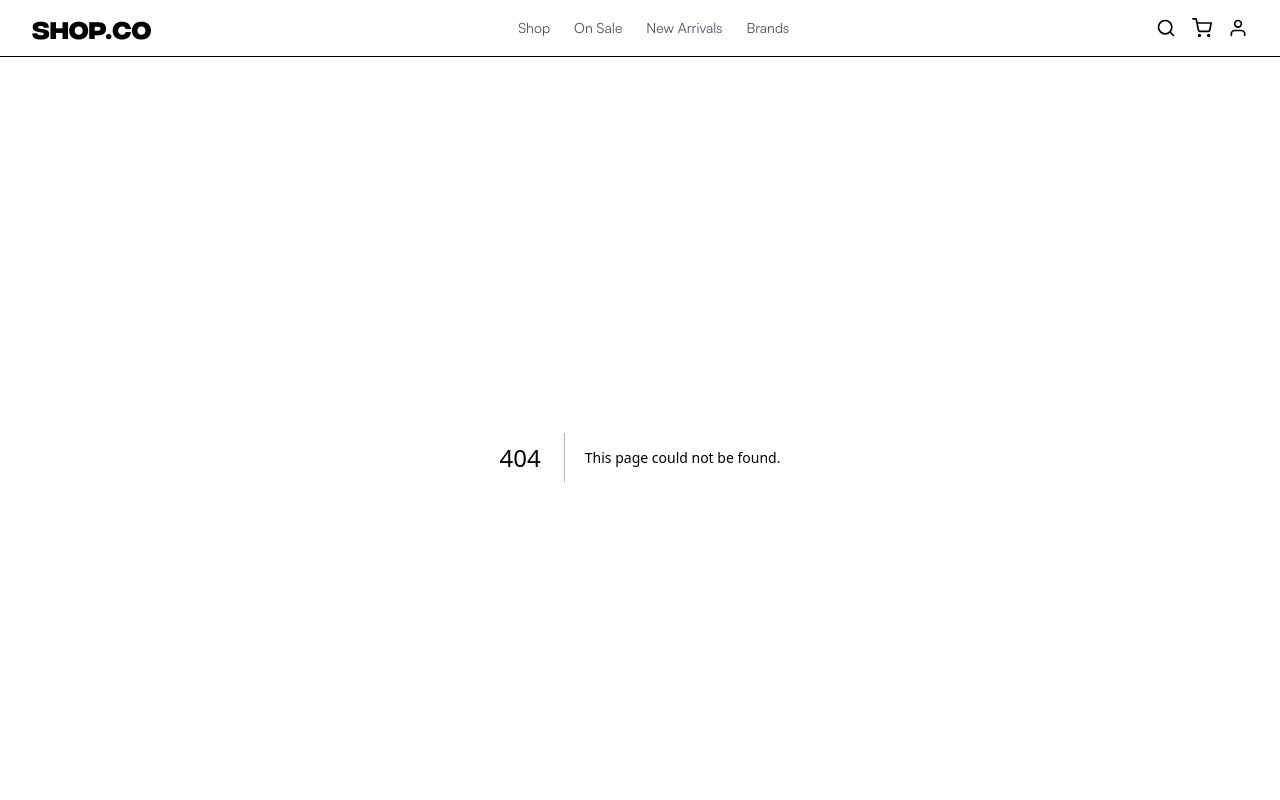
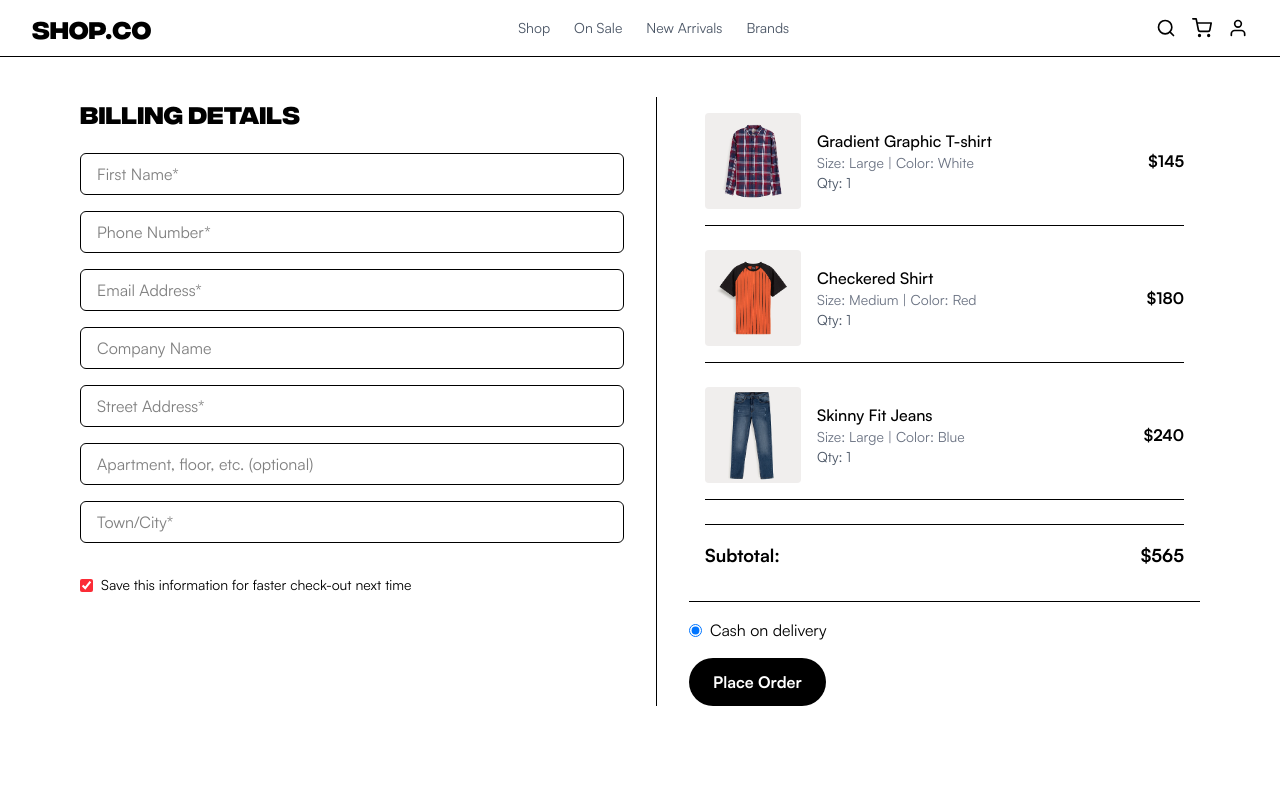
Before and after one commit to namanajmera/ecommerce-web-app, a Next.js app: page /billing in a window 1280 px wide. Before the commit this address had no page. Shown: the top 800 px of the page. Built offline with nearby package versions, Linux system fonts and the light colour scheme.

Commit message:
Added: Billing Address .

```diff
--- /dev/null
+++ b/src/app/billing/page.tsx
@@ -0,0 +1,9 @@
+import { BillingPage } from "@/components";
+
+const Billing = () => {
+    return (
+        <BillingPage />
+    )
+}
+
+export default Billing;
--- /dev/null
+++ b/src/components/BillingPage/BillingPage.tsx
@@ -0,0 +1,127 @@
+"use client"
+import { useState } from "react";
+import { Button } from "../common";
+import Image from "next/image";
+
+const initialCartItems = [
+    {
+        id: 1,
+        name: "Gradient Graphic T-shirt",
+        size: "Large",
+        color: "White",
+        price: 145,
+        quantity: 1,
+        image: "/items/shirt-3.png"
+    },
+    {
+        id: 2,
+        name: "Checkered Shirt",
+        size: "Medium",
+        color: "Red",
+        price: 180,
+        quantity: 1,
+        image: "/items/shirt-2.png"
+    },
+    {
+        id: 3,
+        name: "Skinny Fit Jeans",
+        size: "Large",
+        color: "Blue",
+        price: 240,
+        quantity: 1,
+        image: "/items/jense-1.png"
+    },
+];
+const BillingPage = () => {
+    const [formData, setFormData] = useState({
+        firstName: '',
+        companyName: '',
+        address: '',
+        apartment: '',
+        city: '',
+        phone: '',
+        email: '',
+        saveInfo: true,
+    });
+
+    const [paymentMethod, setPaymentMethod] = useState('cod');
+
+    const handleChange = (e: React.ChangeEvent<HTMLInputElement>) => {
+        const { name, value, type, checked } = e.target;
+        setFormData((prev) => ({
+            ...prev,
+            [name]: type === 'checkbox' ? checked : value,
+        }));
+    };
+    const [cartItems] = useState(initialCartItems);
+
+    const subtotal = cartItems.reduce(
+        (acc, item) => acc + item.price * item.quantity,
+        0
+    );
+    return (
+        <div className="max-w-6xl mx-auto px-4 py-10 grid grid-cols-1 md:grid-cols-2 gap-8">
+            {/* Left: Billing Form */}
+            <div>
+                <h2 className="text-2xl font-semibold mb-6 font-secondry">Billing Details</h2>
+                <div className="space-y-4">
+                    <input name="firstName" placeholder="First Name*" value={formData.firstName} onChange={handleChange} className="w-full border rounded-md px-4 py-2" />
+                    <input name="phone" placeholder="Phone Number*" value={formData.phone} onChange={handleChange} className="w-full border rounded-md px-4 py-2" />
+                    <input name="email" placeholder="Email Address*" value={formData.email} onChange={handleChange} className="w-full border rounded-md px-4 py-2" />
+                    <input name="companyName" placeholder="Company Name" value={formData.companyName} onChange={handleChange} className="w-full border rounded-md px-4 py-2" />
+                    <input name="address" placeholder="Street Address*" value={formData.address} onChange={handleChange} className="w-full border rounded-md px-4 py-2" />
+                    <input name="apartment" placeholder="Apartment, floor, etc. (optional)" value={formData.apartment} onChange={handleChange} className="w-full border rounded-md px-4 py-2" />
+                    <input name="city" placeholder="Town/City*" value={formData.city} onChange={handleChange} className="w-full border rounded-md px-4 py-2" />
+
+                    <label className="flex items-center space-x-2 mt-4">
+                        <input type="checkbox" name="saveInfo" checked={formData.saveInfo} onChange={handleChange} className="accent-red-500" />
+                        <span className="text-sm">Save this information for faster check-out next time</span>
+                    </label>
+                </div>
+            </div>
+
+            {/* Right: Summary */}
+            <div className="border-l pl-8">
+                <div className="space-y-4">
+                    <div className="w-full max-w-lg mx-auto p-4 space-y-6">
+                        {cartItems.map((item) => (
+                            <div
+                                key={item.id}
+                                className="flex justify-between items-center border-b pb-4"
+                            >
+                                <div className="flex items-center space-x-4">
+                                    <Image src={item.image} alt={item.name} className="w-24 h-24 object-cover rounded" width={96} height={96} />
+                                    <div>
+                                        <p className="font-medium">{item.name}</p>
+                                        <p className="text-sm text-gray-500">
+                                            Size: {item.size} | Color: {item.color}
+                                        </p>
+                                        <p className="text-sm text-gray-600">Qty: {item.quantity}</p>
+                                    </div>
+                                </div>
+                                <div className="text-right font-semibold">${item.price}</div>
+                            </div>
+                        ))}
+
+                        <div className="flex justify-between text-lg font-semibold pt-4 border-t">
+                            <span>Subtotal:</span>
+                            <span>${subtotal}</span>
+                        </div>
+                    </div>
+
+                    <hr />
+                    <div className="space-y-2 mt-4">
+
+                        <label className="flex items-center space-x-2">
+                            <input type="radio" name="payment" value="cod" checked={paymentMethod === 'cod'} onChange={(e) => setPaymentMethod(e.target.value)} />
+                            <span>Cash on delivery</span>
+                        </label>
+                    </div>
+                    <Button text="Place Order" className="text-white" />
+                </div>
+            </div>
+        </div>
+    )
+}
+
+export default BillingPage;
--- a/src/components/CartPage/CartPage.tsx
+++ b/src/components/CartPage/CartPage.tsx
@@ -6,6 +6,7 @@ import { Button, QuantityContainer } from "../common";
 import Image from "next/image";
 import { PiTagLight } from "react-icons/pi";
 import EmptyCart from "./EmptyCart";
+import Link from "next/link";
 
 const initialCartItems = [
     {
@@ -67,7 +68,7 @@ const CartPage = () => {
         <div className="max-w-6xl mx-auto p-6 grid grid-cols-1 md:grid-cols-3 gap-8">
             {/* Cart Items */}
             <div className="md:col-span-2 space-y-6">
-                <h1 className="text-2xl font-bold">Your Cart</h1>
+                <h1 className="text-2xl font-bold font-secondry">Your Cart</h1>
                 {cartItems && cartItems.length > 0 ? <div className="flex flex-col space-y-3 border border-gray-300 rounded-lg px-4">
                     {cartItems.map((item, index) => (
                         <>
@@ -132,7 +133,9 @@ const CartPage = () => {
                     </label>
                     <Button text="Apply" className="text-white" />
                 </div>
-                <Button text="Go to Checkout →" className="text-white w-full" />
+                <Link href={'/billing'}>
+                    <Button text="Go to Checkout →" className="text-white w-full" />
+                </Link>
             </div>
         </div>
     )
--- a/src/components/index.ts
+++ b/src/components/index.ts
@@ -2,5 +2,6 @@ import HeaderComponent from "./HeaderComponent/HeaderComponent";
 import Search from "./common/Search";
 import Footer from "./FooterComponent/Footer";
 import HomePage from "./HomePage/HomePage";
+import BillingPage from "./BillingPage/BillingPage";
 
-export { HeaderComponent, Search, Footer, HomePage }
+export { HeaderComponent, Search, Footer, HomePage, BillingPage }
```
